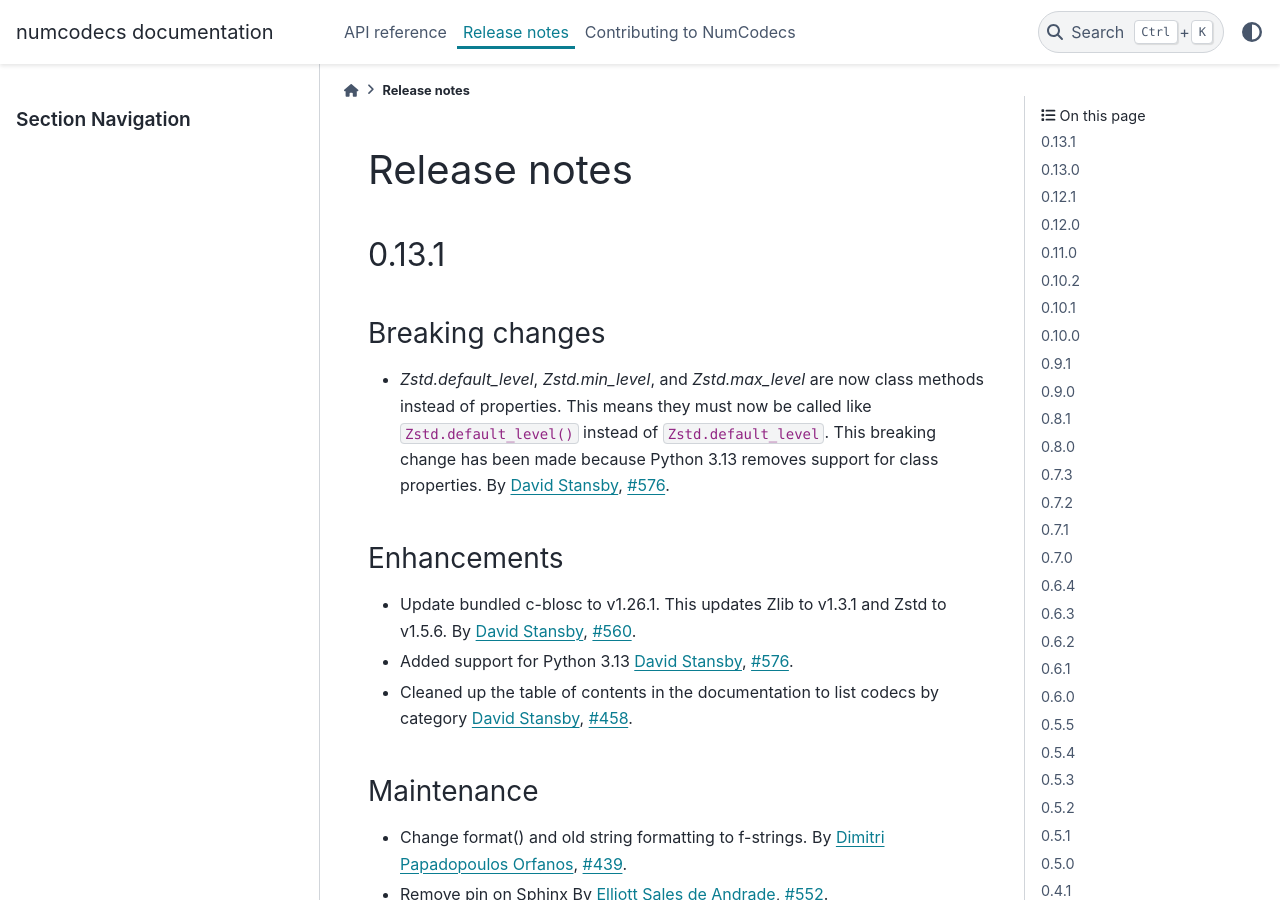
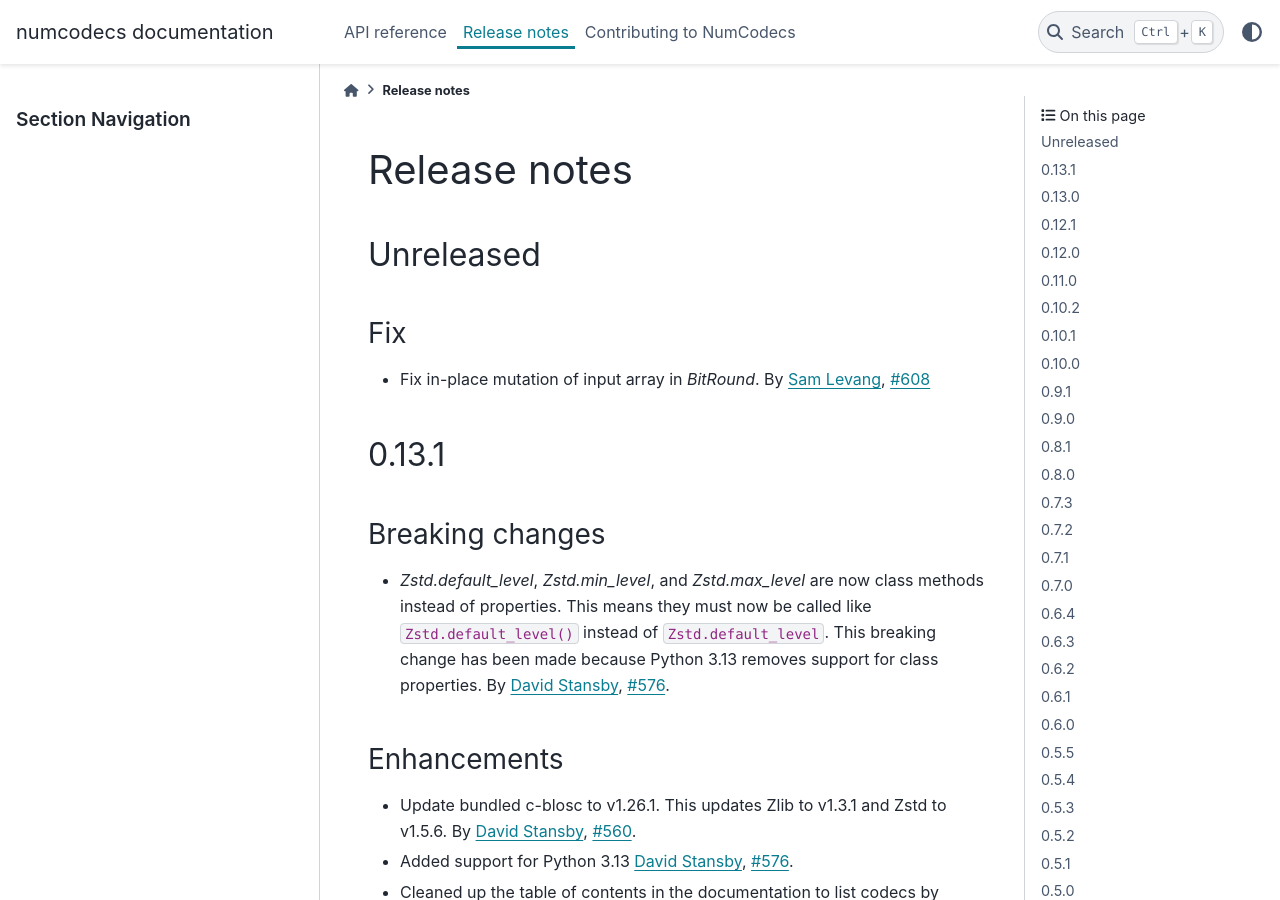
Before and after one commit to zarr-developers/numcodecs, a Sphinx documentation site: the page built from docs/release.rst, in a window 1280 px wide and 900 px high. Built offline with Sphinx 7.4.7 and the PyData theme 0.15.4, drawn with Linux system fonts in a browser that asks for light colours; the version number could not be read and is left out.

Commit message:
Release note for `BitRound` input mutation fix (#609)
* Release note for `BitRound` input mutation fix

* Stylistic fixes to release notes

```diff
--- a/docs/release.rst
+++ b/docs/release.rst
@@ -7,6 +7,17 @@
     # re-indented so that it does not show up in the notes.
 
 .. _unreleased:
+
+Unreleased
+----------
+
+Fix
+~~~
+* Fix in-place mutation of input array in `BitRound`.
+  By :user:`Sam Levang <slevang>`, :issue:`608`
+
+
+.. _release_0.13.1:
 
 0.13.1
 ------
```
